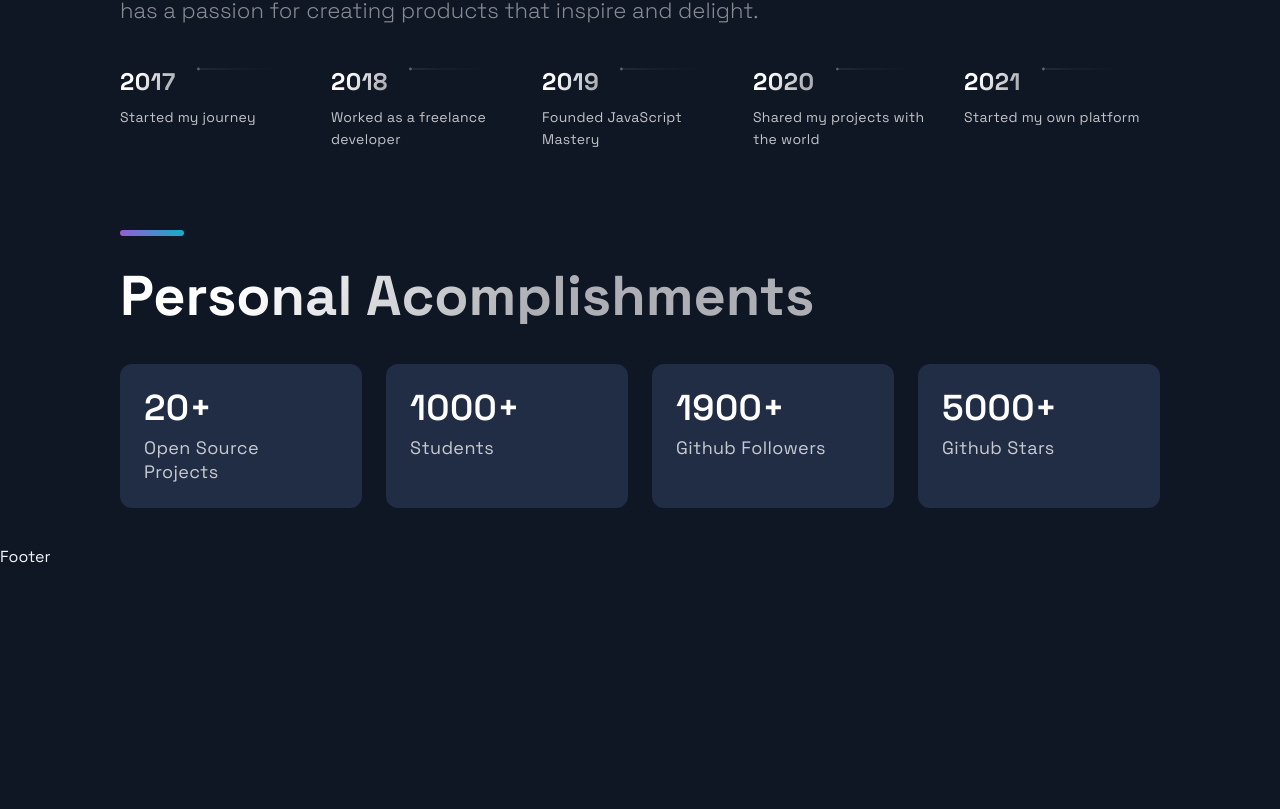
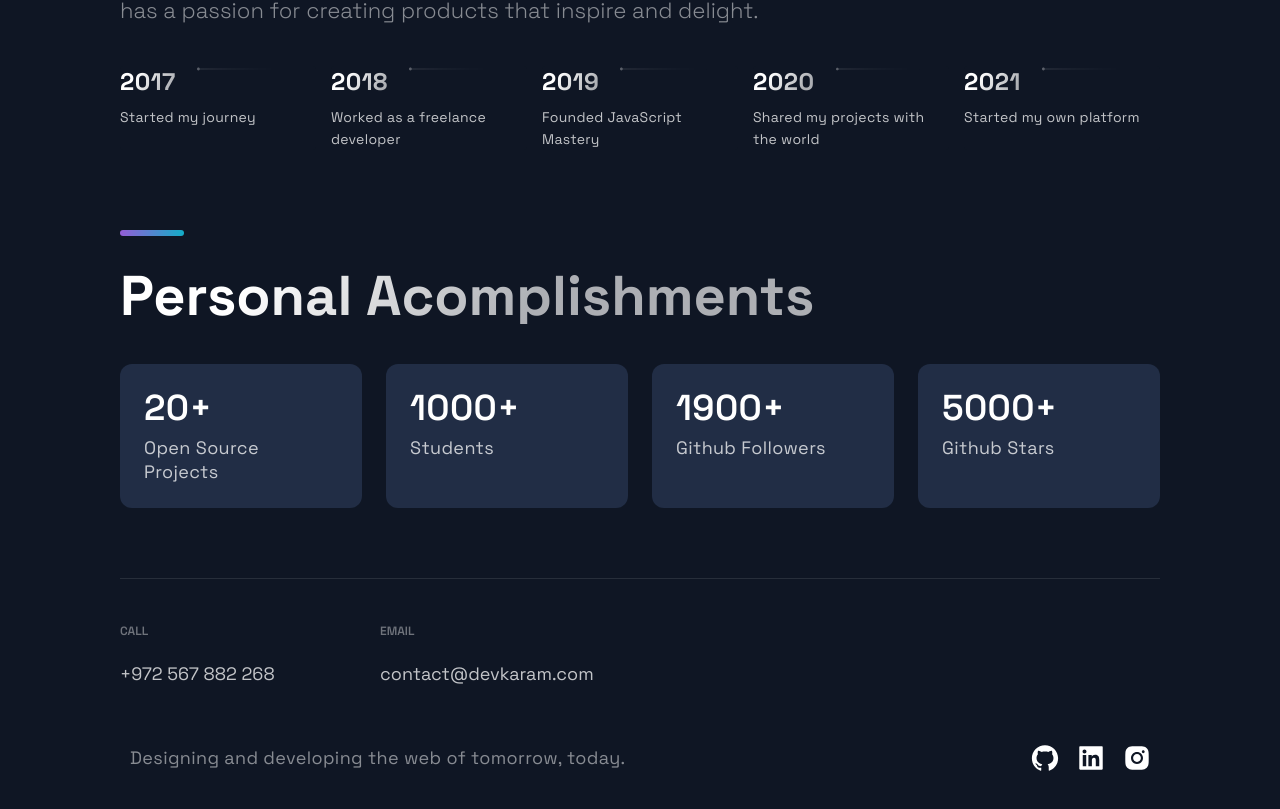
Before and after one commit to karam-zomlut/devkaram, a Next.js app: page / in a window 1280 px wide. Shown: the part 3049-3858 px from the top of the page. Before the commit the page ends 3616 px from the top, so only its background shows below. Built offline with nearby package versions, Linux system fonts and the light colour scheme.

Commit message:
Finish Footer

```diff
--- a/src/components/Footer/Footer.js
+++ b/src/components/Footer/Footer.js
@@ -6,9 +6,34 @@ import { CompanyContainer, FooterWrapper, LinkColumn, LinkItem, LinkList, LinkTi
 
 const Footer = () => {
   return (
-    <div>
-      Footer
-    </div>
+    <FooterWrapper>
+      <LinkList>
+        <LinkColumn>
+          <LinkTitle>Call</LinkTitle>
+          <LinkItem href='tel:+972567882268'>+972 567 882 268</LinkItem>
+        </LinkColumn>
+        <LinkColumn>
+          <LinkTitle>Email</LinkTitle>
+          <LinkItem href='mailto:dev.karam.zomlut@gmail.com'>contact@devkaram.com</LinkItem>
+        </LinkColumn>
+      </LinkList>
+      <SocialIconsContainer>
+        <CompanyContainer>
+          <Slogan>Designing and developing the web of tomorrow, today.</Slogan>
+        </CompanyContainer>
+        <SocialContainer>
+          <SocialIcons href='https://github.com/karam-zomlut' target='_blank'>
+            <AiFillGithub size='3rem' />
+          </SocialIcons>
+          <SocialIcons href='https://www.linkedin.com/in/dev-karamz/' target='_blank'>
+            <AiFillLinkedin size='3rem' />
+          </SocialIcons>
+          <SocialIcons href='https://instagram.com/dev.karamz' target='_blank'>
+            <AiFillInstagram size='3rem' />
+          </SocialIcons>
+        </SocialContainer>
+      </SocialIconsContainer>
+    </FooterWrapper>
   );
 };
 
--- a/src/components/Header/Header.js
+++ b/src/components/Header/Header.js
@@ -36,13 +36,13 @@ const Header = () => (
       </li>
     </Div2>
     <Div3>
-      <SocialIcons href='https://github.com'>
+      <SocialIcons href='https://github.com/karam-zomlut'>
         <AiFillGithub size="2.5rem" />
       </SocialIcons>
-      <SocialIcons href='https://linkedin.com'>
+      <SocialIcons href='https://www.linkedin.com/in/dev-karamz/'>
         <AiFillLinkedin size="2.5rem" />
       </SocialIcons>
-      <SocialIcons href='https://instagram.com'>
+      <SocialIcons href='https://instagram.com/dev.karamz'>
         <AiFillInstagram size="2.5rem" />
       </SocialIcons>
     </Div3>
```
